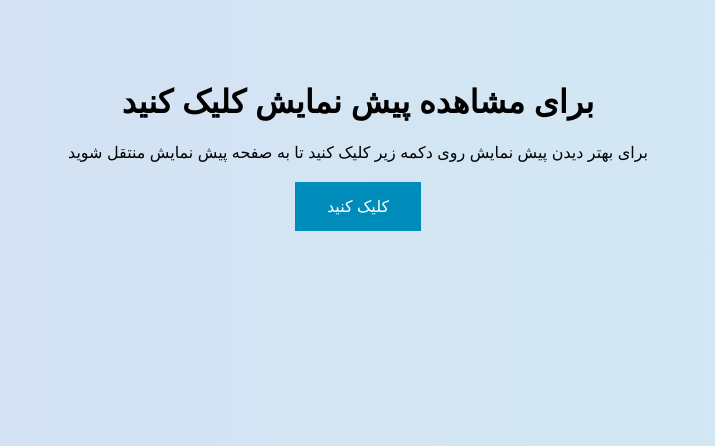
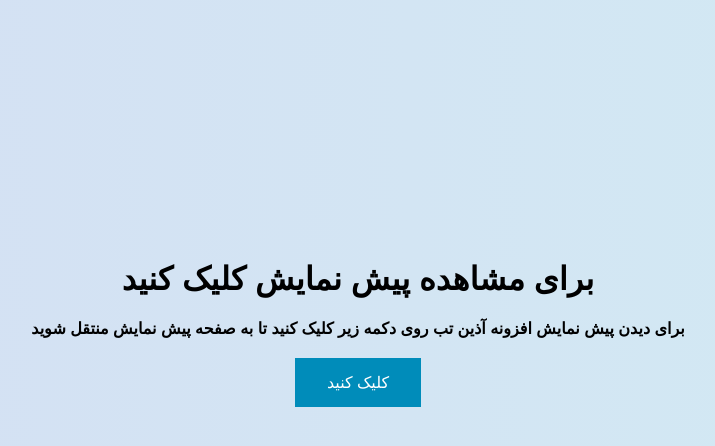
Before and after one commit to turkdevlopers/azin-tab-public, a plain HTML site: page one/index.html in a window 1280 px wide. Shown: the whole page, without its empty margins (282-997 px from the left). Drawn offline with Linux system fonts and the light colour scheme; a web font is replaced by a local one.

Commit message:
Update index.html

```diff
--- a/one/index.html
+++ b/one/index.html
@@ -54,11 +54,11 @@ body {
 </style>
 </head>
 <body>
-<br><br><br>
+    <div style="margin-top: 260px;">
 <h1>برای مشاهده پیش نمایش کلیک کنید</h1>
-<p>برای بهتر دیدن پیش نمایش روی دکمه زیر کلیک کنید تا به صفحه پیش نمایش منتقل شوید</p>
+<p style="font-weight: 700;">برای دیدن پیش نمایش افزونه آذین تب روی دکمه زیر کلیک کنید تا به صفحه پیش نمایش منتقل شوید</p>
 
 <a href="../" target="_blank" class="button button2">کلیک کنید</a>
-
+</div>
 </body>
 </html>
```
